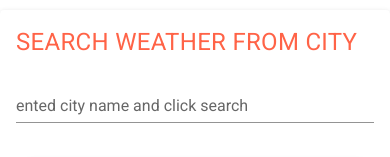
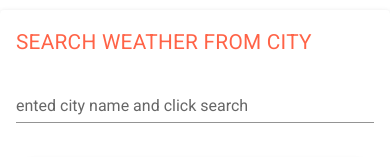
Before and after one commit to stenready/weather-vue, a Vue app: page / in a window 390 px wide. Shown: the top 157 px of the page. Built offline with nearby package versions, Linux system fonts and the light colour scheme.

Commit message:
remake mobile from iphone

```diff
--- a/src/components/Header.vue
+++ b/src/components/Header.vue
@@ -237,7 +237,7 @@ export default {
     margin-bottom: 5px;
   }
   .super_header_app {
-    font-size: 1.5rem !important;
+    font-size: 1.3rem !important;
   }
   .v-icon{
     font-size: 15px !important;
```
